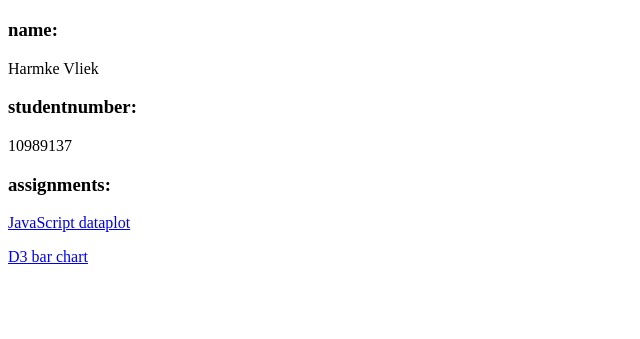
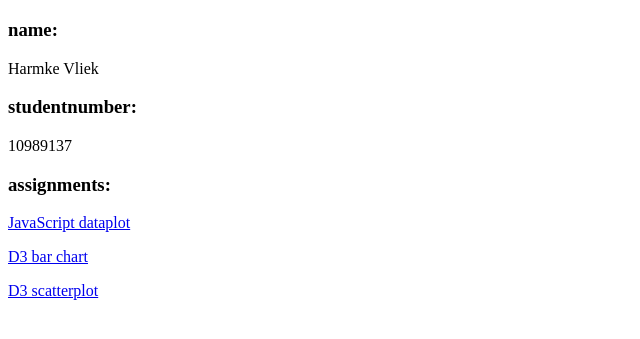
Before and after one commit to HarmkeV/Dataprocessing, a plain HTML site: page index.html in a window 1280 px wide. Shown: the part 61-400 px from the top of the page, without its empty margins (0-640 px from the left). Drawn offline with Linux system fonts and the light colour scheme.

Commit message:
wildcard

```diff
--- a/index.html
+++ b/index.html
@@ -35,5 +35,8 @@ Harmke Vliek
           <p>
             <a href="Homework/Week_4/index.html">D3 bar chart</a>
           </p>
+          <p>
+            <a href="Homework/Week_5/scatter.html">D3 scatterplot</a>
+          </p>
       </body>
 </html>
```
